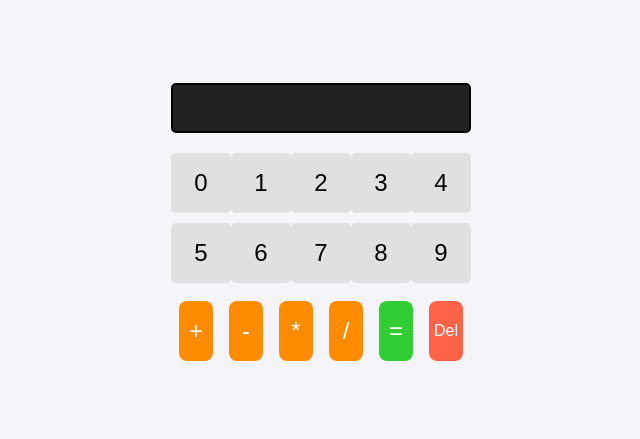
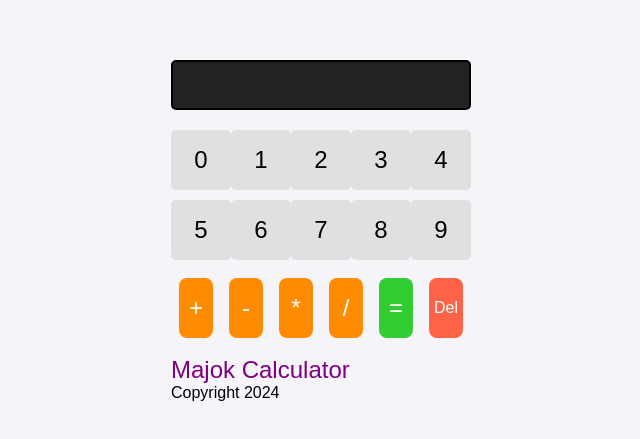
Before and after one commit to Majok-Bol/Basic-Calculator-Project, a plain HTML site: page index.html in a window 1280 px wide. Shown: the part 169-608 px from the top of the page, without its empty margins (319-959 px from the left). Drawn offline with Linux system fonts and the light colour scheme.

Commit message:
added footer

```diff
--- a/index.css
+++ b/index.css
@@ -31,7 +31,8 @@
   margin-bottom: 20px;
 }
 
-  .button-div, .operator-div {
+.button-div,
+.operator-div {
   display: flex;
   justify-content: space-between;
   width: 300px; /* Adjust width to fit small screens */
@@ -67,16 +68,23 @@
   background-color: #ff6347;
   color: #fff;
 }
-  .operator{
-    margin:0.5rem;
+.operator {
+  margin: 0.5rem;
   border-radius: 0.5rem;
 }
-  #equal-button{
-    margin:.5rem;
+#equal-button {
+  margin: 0.5rem;
   border-radius: 0.5rem;
 }
-  #del-button{
-    margin:0.5rem;
+#del-button {
+  margin: 0.5rem;
   border-radius: 0.5rem;
   font-size: 1rem;
 }
+.to {
+  font-size: 1.5rem;
+  color: purple;
+}
+.class-footer {
+  font-size: 1.4rem;
+}
--- a/index.html
+++ b/index.html
@@ -30,7 +30,13 @@
         <button class="operator">/</button>
         <button id="equal-button">=</button>
         <button id="del-button">Del</button>
+
       </div>
+      <p class="to">Majok Calculator</p>
+      <div id="footer-paragraph">
+        <p class="last-footer">Copyright 2024</p>
+      </div>
+
     </section>
     <script src="./script.js"></script>
   </body>
```
Lines whose indentation alone changed are shown as unchanged.
